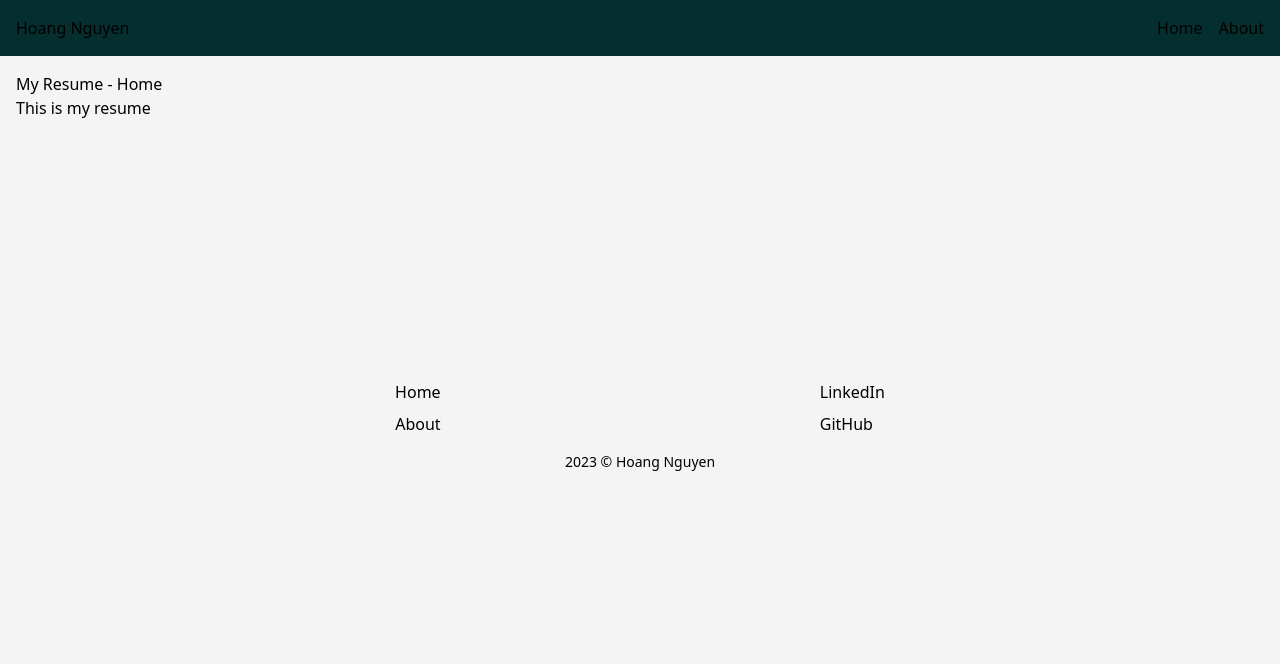
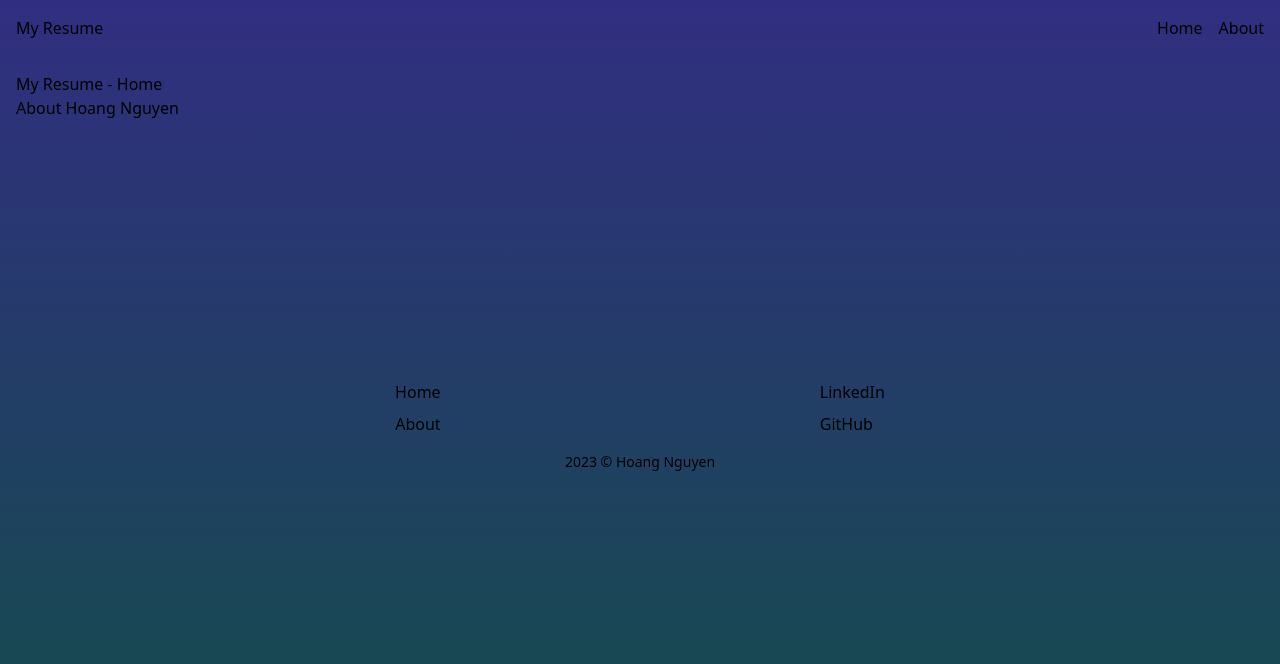
Before and after one commit to mmxcrono/nuxt-resume, a Nuxt app: page / in a window 1280 px wide. Shown: the top 664 px of the page. Built offline with nearby package versions, Linux system fonts and the light colour scheme.

Commit message:
feat: Add title, gradient

```diff
--- /dev/null
+++ b/app.config.ts
@@ -0,0 +1,3 @@
+export default defineAppConfig({
+  appName: "My Resume",
+});
--- a/components/AppHeader.vue
+++ b/components/AppHeader.vue
@@ -1,6 +1,10 @@
+<script setup lang="ts">
+const config = useAppConfig();
+</script>
+
 <template>
-  <header class="flex justify-between bg-teal-950 p-4">
-    <h2>Hoang Nguyen</h2>
+  <header class="flex justify-between p-4">
+    <h2>{{ config.appName }}</h2>
 
     <nav class="flex gap-4">
       <NuxtLink to="/" class="hover:text-sky-500">Home</NuxtLink>
--- a/layouts/default.vue
+++ b/layouts/default.vue
@@ -1,5 +1,7 @@
 <template>
-  <div class="min-h-screen bg-zinc-100 dark:bg-zinc-900 dark:text-zinc-100">
+  <div
+    class="min-h-screen bg-gradient-to-t from-teal-900 to-indigo-900 dark:text-zinc-100"
+  >
     <AppHeader />
     <slot></slot>
     <AppFooter />
--- a/nuxt.config.ts
+++ b/nuxt.config.ts
@@ -3,7 +3,7 @@ export default defineNuxtConfig({
   runtimeConfig: {
     apiSecret: "123",
     public: {
-      apiBase: "/api",
+      appName: "My Resume",
     },
   },
   devtools: { enabled: false },
--- a/pages/about.vue
+++ b/pages/about.vue
@@ -1,5 +1,5 @@
 <template>
   <div>
-    <main class="min-h-[300px] bg-gray-300 p-4">About</main>
+    <main class="min-h-[300px] p-4">About</main>
   </div>
 </template>
--- a/pages/index.vue
+++ b/pages/index.vue
@@ -12,10 +12,11 @@ const title = "My Resume - Home";
       <title>{{ title }}</title>
       <Meta name="description" :content="title" />
     </Head>
-    <main class="min-h-[300px] p-4 dark:bg-gray-900">
+
+    <main class="min-h-[300px] p-4">
       <h1>{{ title }}</h1>
       <section>
-        <p>This is my resume</p>
+        <p>About Hoang Nguyen</p>
       </section>
     </main>
   </div>
```
